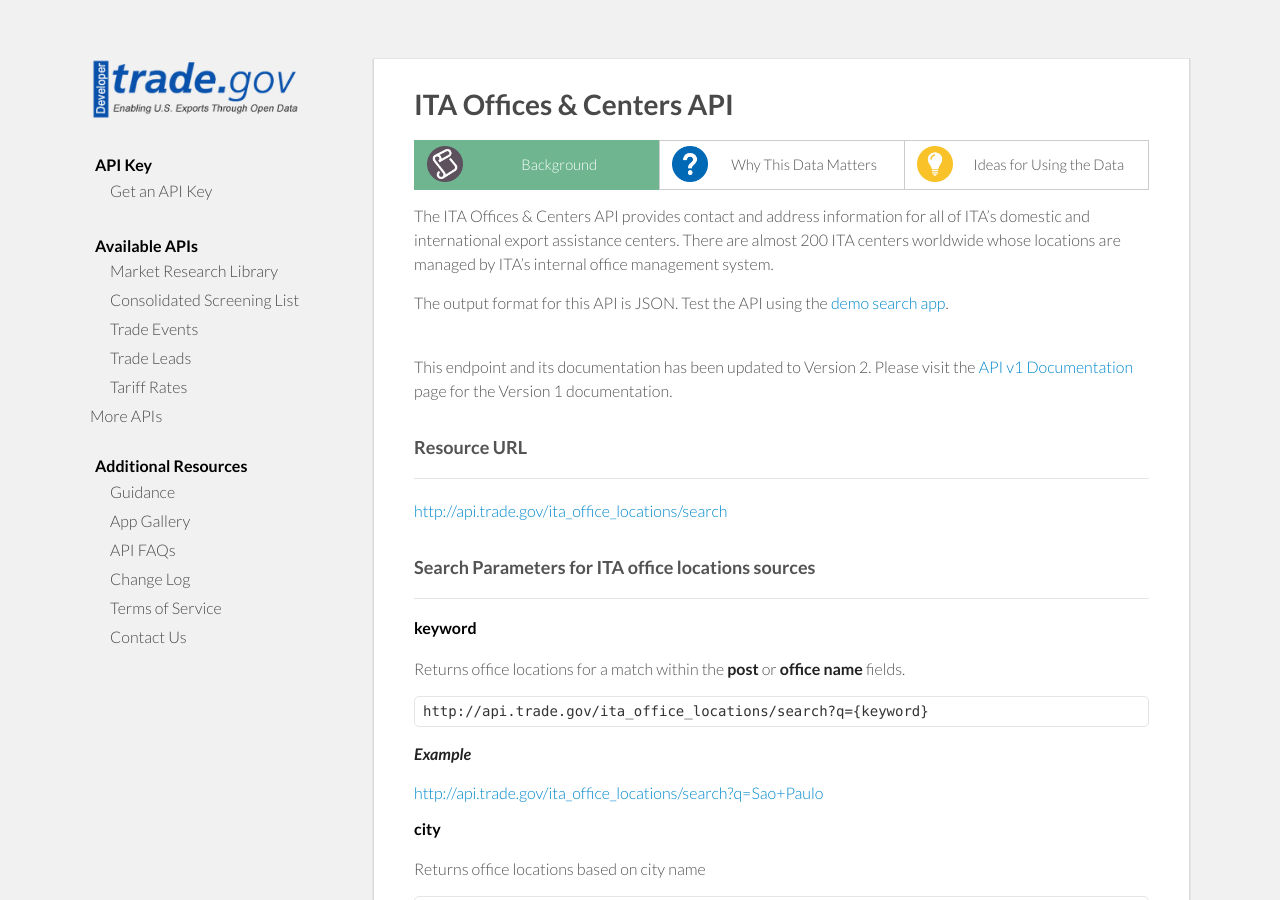
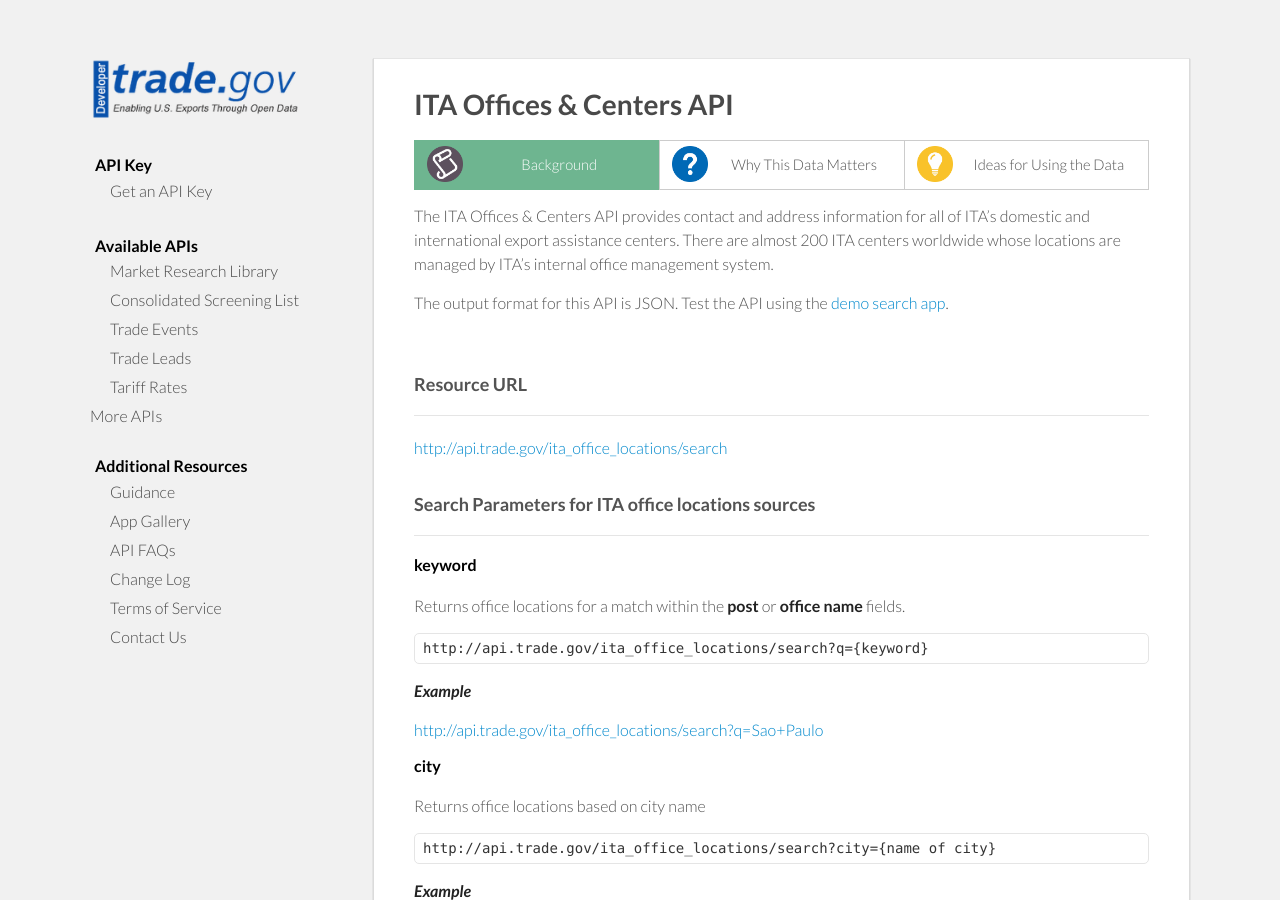
Before and after one commit to InternationalTradeAdministration/developerportal, a Jekyll site: the page built from _posts/v2/2015-02-24-ita-office-locations.md, in a window 1280 px wide and 900 px high. Built offline with Jekyll 4.4.1, drawn with Linux system fonts in a browser that asks for light colours; nearby versions of some CDN libraries; some of the changed text lies outside the part shown.

Commit message:
moved v1 notification to bottom of docs

```diff
--- a/_posts/v2/2014-11-17-ita-articles.markdown
+++ b/_posts/v2/2014-11-17-ita-articles.markdown
@@ -9,7 +9,6 @@ layout: body
 
 
 {% include articles-tabs %}
-This endpoint and its documentation has been updated to Version 2. Please visit the [API v1 Documentation]({{ site.baseurl }}/v1/trade-news-articles.html) page for the Version 1 documentation.
 
 ##Resource URL
 
--- a/_posts/v2/2015-02-24-ita-office-locations.md
+++ b/_posts/v2/2015-02-24-ita-office-locations.md
@@ -8,8 +8,6 @@ published: true
 #ITA Offices & Centers API
 
 {% include offices-tabs %}
-This endpoint and its documentation has been updated to Version 2. Please visit the [API v1 Documentation]({{ site.baseurl }}/v1/ita-office-locations.html) page for the Version 1 documentation.
-
 
 ##Resource URL
 
```
Also changed, not shown: other parts of _posts/v2/2014-11-17-ita-articles.markdown (+2 -0 lines), other parts of _posts/v2/2015-02-24-ita-office-locations.md (+2 -0 lines), _posts/v2/2015-02-14-trade-events.md (+3 -1 lines), _posts/v2/2015-02-24-csl.md (+3 -1 lines), _posts/v2/2015-02-24-market-research-library.md (+3 -1 lines), _posts/v2/2015-02-24-trade-leads.md (+2 -1 lines).
